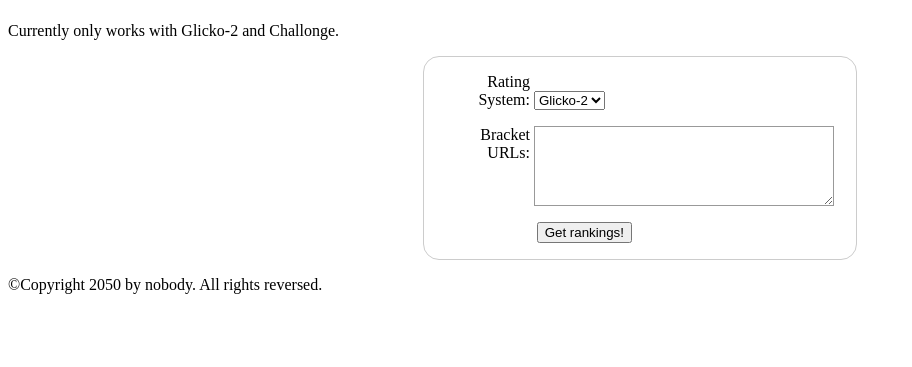
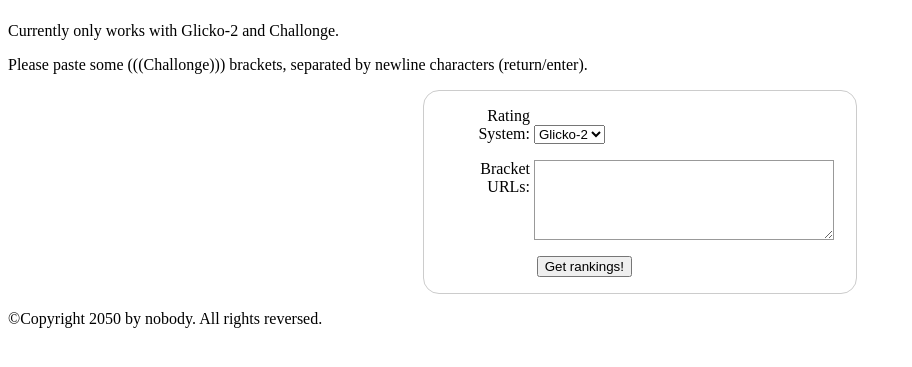
Before and after one commit to bliutwo/django-glicko2, a Django app: page /glicko/ in a window 1280 px wide. Shown: the part 58-425 px from the top of the page, without its empty margins (0-912 px from the left). Run offline with Django 3.2, Linux system fonts and the light colour scheme.

Commit message:
Add instructions for pasting bracket urls

```diff
--- a/glicko/templates/glicko/index.html
+++ b/glicko/templates/glicko/index.html
@@ -14,6 +14,7 @@
 
     <p>Currently only works with Glicko-2 and Challonge.</p>
 
+    <p>Please paste some (((Challonge))) brackets, separated by newline characters (return/enter).</p>
     <form action="results" method="post">
       {% csrf_token %}
       <!-- <div>
```
